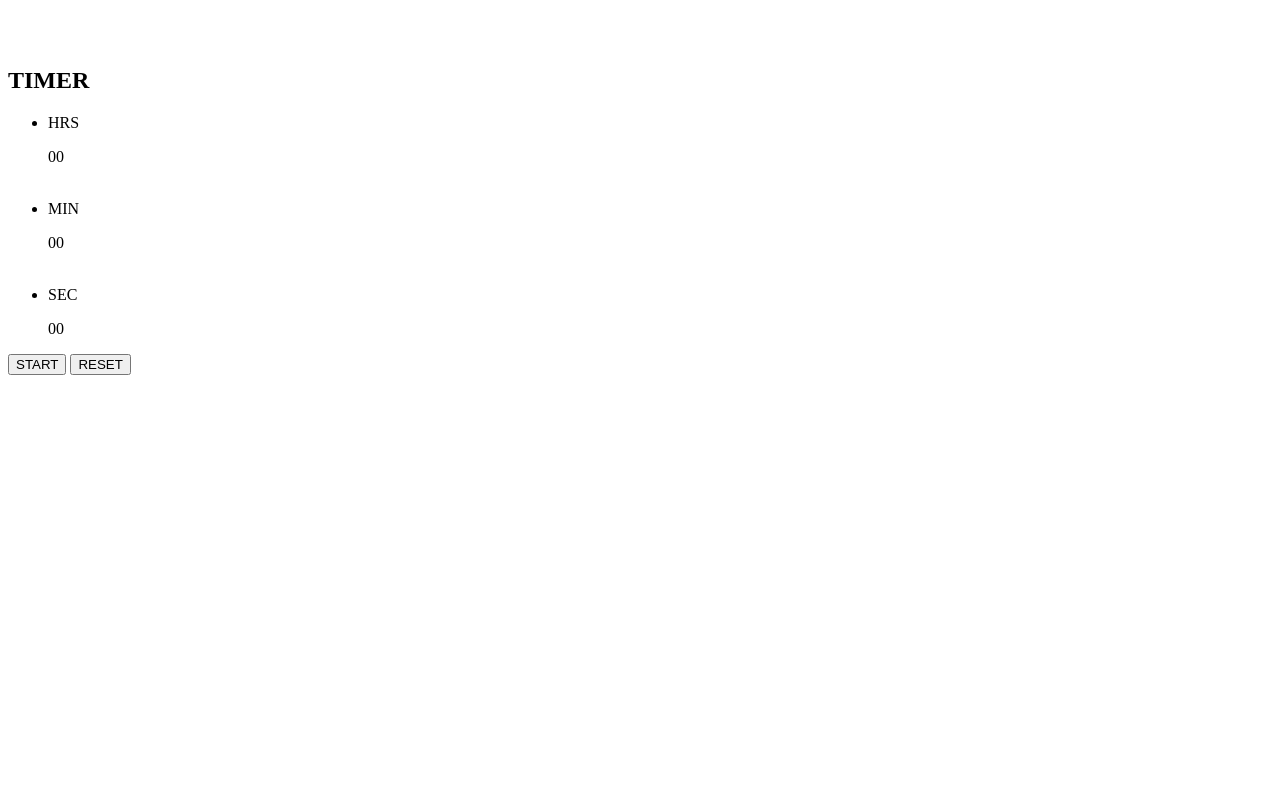
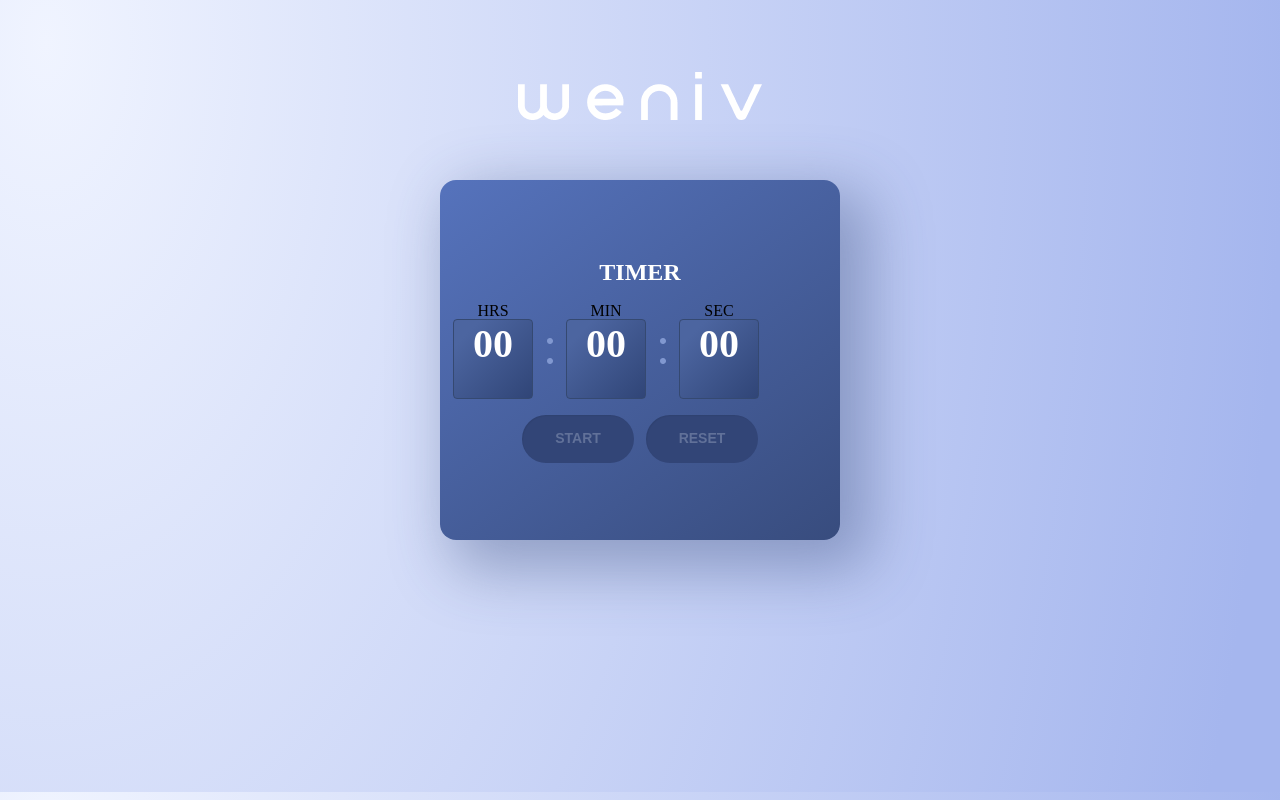
Before and after one commit to heejiyang/Timer, a plain HTML site: page index.html in a window 1280 px wide. Drawn offline with Linux system fonts and the light colour scheme; the site is published under a folder, as on GitHub Pages, so addresses that start at the root find nothing; a web font is replaced by a local one.

Commit message:
add: src

```diff
--- a/index.html
+++ b/index.html
@@ -5,13 +5,13 @@
     <meta http-equiv="X-UA-Compatible" content="IE=edge">
     <meta name="viewport" content="width=device-width, initial-scale=1.0">
     <title>멋사반편성</title>
-    <link rel="stylesheet" href="/style/reset.css">
-    <link rel="stylesheet" href="/style/index.css">
+    <link rel="stylesheet" href="style/reset.css">
+    <link rel="stylesheet" href="style/index.css">
 </head>
 <body>
     <article id="wrap">
         <h1>
-            <img class="img-logo" src="/img/weniv-logo.png" alt="">
+            <img class="img-logo" src="img/weniv-logo.png" alt="">
         </h1>
         <div id="timer">
             <h2 class="txt-timer">TIMER</h2>
@@ -20,13 +20,13 @@
                     <p>HRS</p>
                     <div>00</div>
                 </li>
-                <img src="/img/dot.png" alt="">
+                <img src="img/dot.png" alt="">
 
                 <li class="txt-min">
                     <p>MIN</p>
                     <div>00</div>
                 </li>
-                <img src="/img/dot.png" alt="">
+                <img src="img/dot.png" alt="">
 
                 <li class="txt-sec">
                     <p>SEC</p>
```
